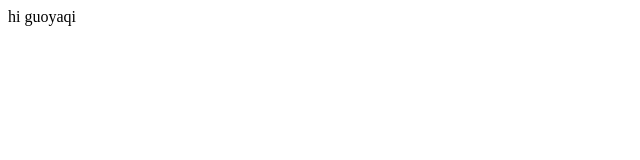
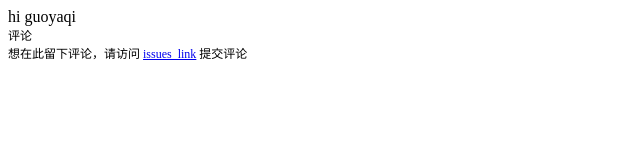
Before and after one commit to guoyaqi/resume, a plain HTML site: page index.html in a window 1280 px wide. Shown: the whole page, without its empty margins (0-640 px from the left). Drawn offline with Linux system fonts and the light colour scheme.

Commit message:
add comments

```diff
--- a/index.html
+++ b/index.html
@@ -8,5 +8,19 @@
 	<div class="container">
 		hi guoyaqi
 	</div>
+	<style>
+    .gc-comments {
+        font-size: 12px;
+    }
+    </style>
+    <script src="http://nimojs.github.io/github-comments/gc.js"></script>
+    <div class="gc-comments" data-repos="guoyaqi/resume" data-issues="1">
+        <div class="gc-comments-title">
+            评论
+        </div>
+        <div class="gc-comments-info">
+            想在此留下评论，请访问 <a href="issues_link">issues_link</a> 提交评论
+        </div>
+    </div>
 </body>
 </html>
```
